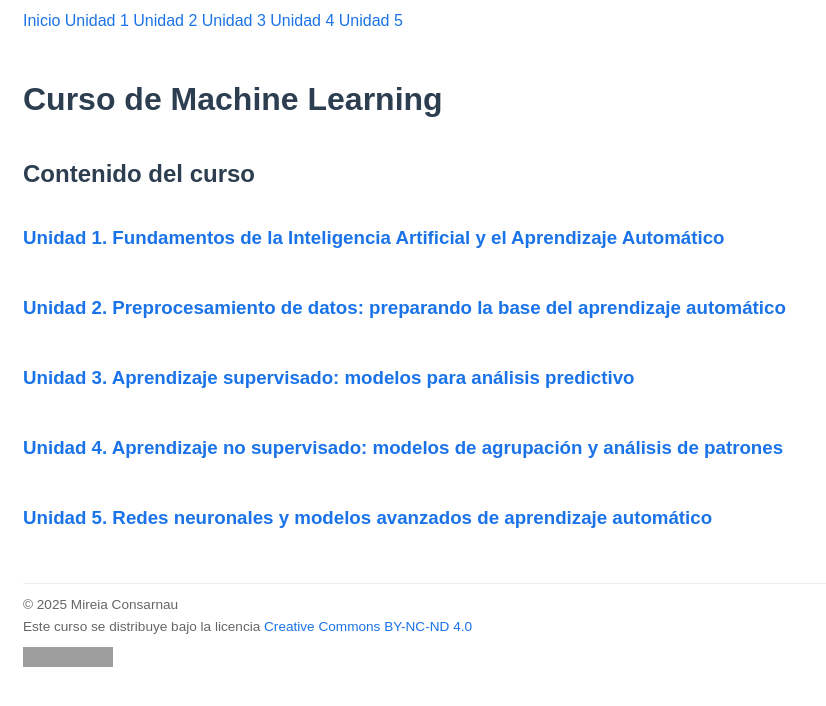
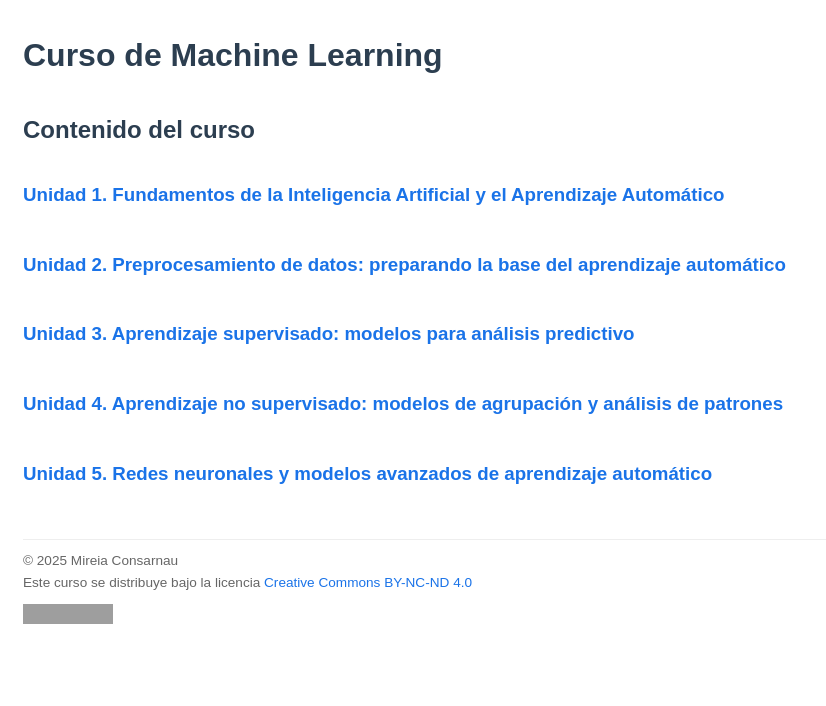
Before and after one commit to mireiaconsarnau/machine_learning, a Jekyll site: the page built from index.md, in a window 1280 px wide. Shown: the top 706 px of the page, without its empty margins (0-826 px from the left). Built offline with Jekyll 4.4.1, drawn with Linux system fonts in a browser that asks for light colours; grey boxes are pictures that could not be loaded.

Commit message:
Update default.html

```diff
--- a/_layouts/default.html
+++ b/_layouts/default.html
@@ -7,18 +7,12 @@
   <link rel="stylesheet" href="/machine_learning/assets/css/custom.css" />
 </head>
 <body>
-  <nav>
-  <a href="/machine_learning/">Inicio</a>
-  <a href="/machine_learning/unidad1.md">Unidad 1</a>
-  <a href="/machine_learning/unidad2.md">Unidad 2</a>
-  <a href="/machine_learning/unidad3.md">Unidad 3</a>
-  <a href="/machine_learning/unidad4.md">Unidad 4</a>
-  <a href="/machine_learning/unidad5.md">Unidad 5</a>
-</nav>
 
   <h1>{{ page.title }}</h1>
+
   {{ content }}
-<footer class="license" style="font-size:0.85em; color:#666; margin-top:40px; border-top:1px solid #eee; padding-top:10px; text-align:left;">
+
+  <footer class="license">
     © 2025 Mireia Consarnau
     <br/>
     Este curso se distribuye bajo la licencia
```
Lines whose indentation alone changed are shown as unchanged.
